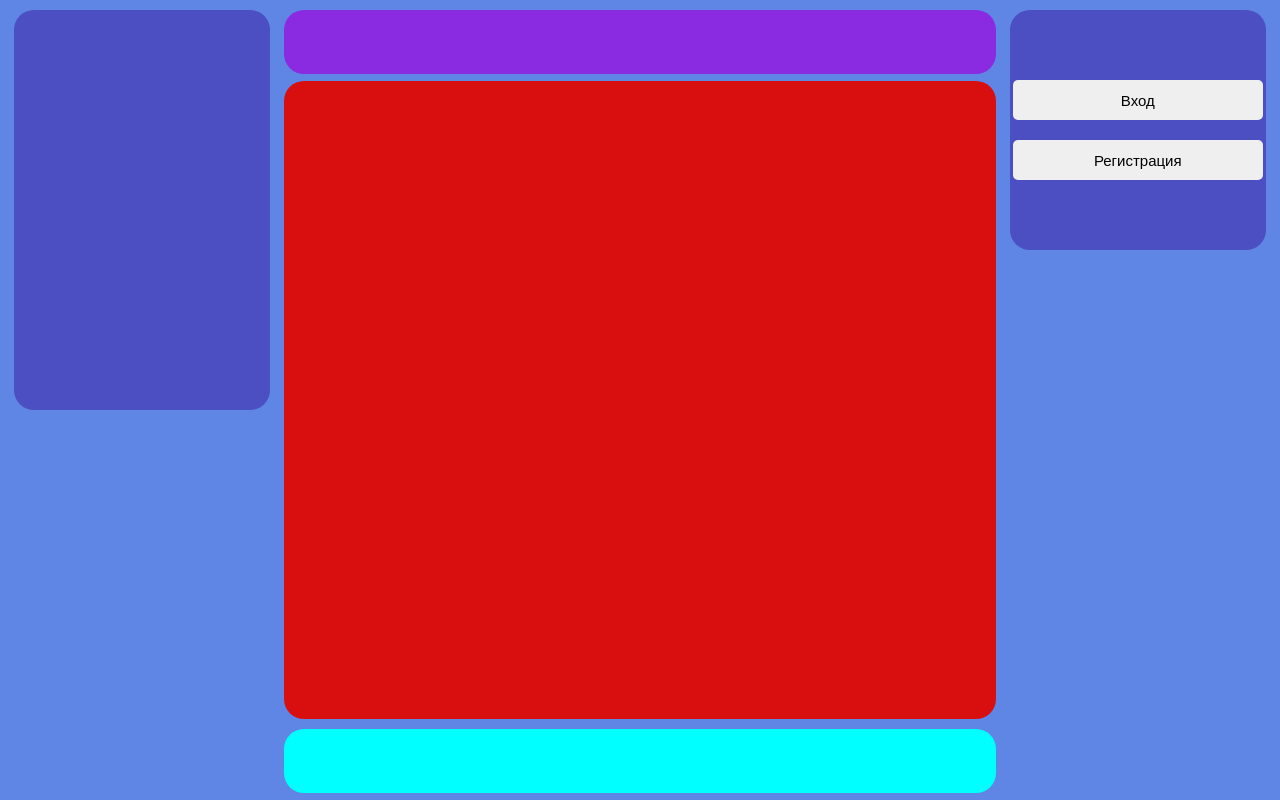
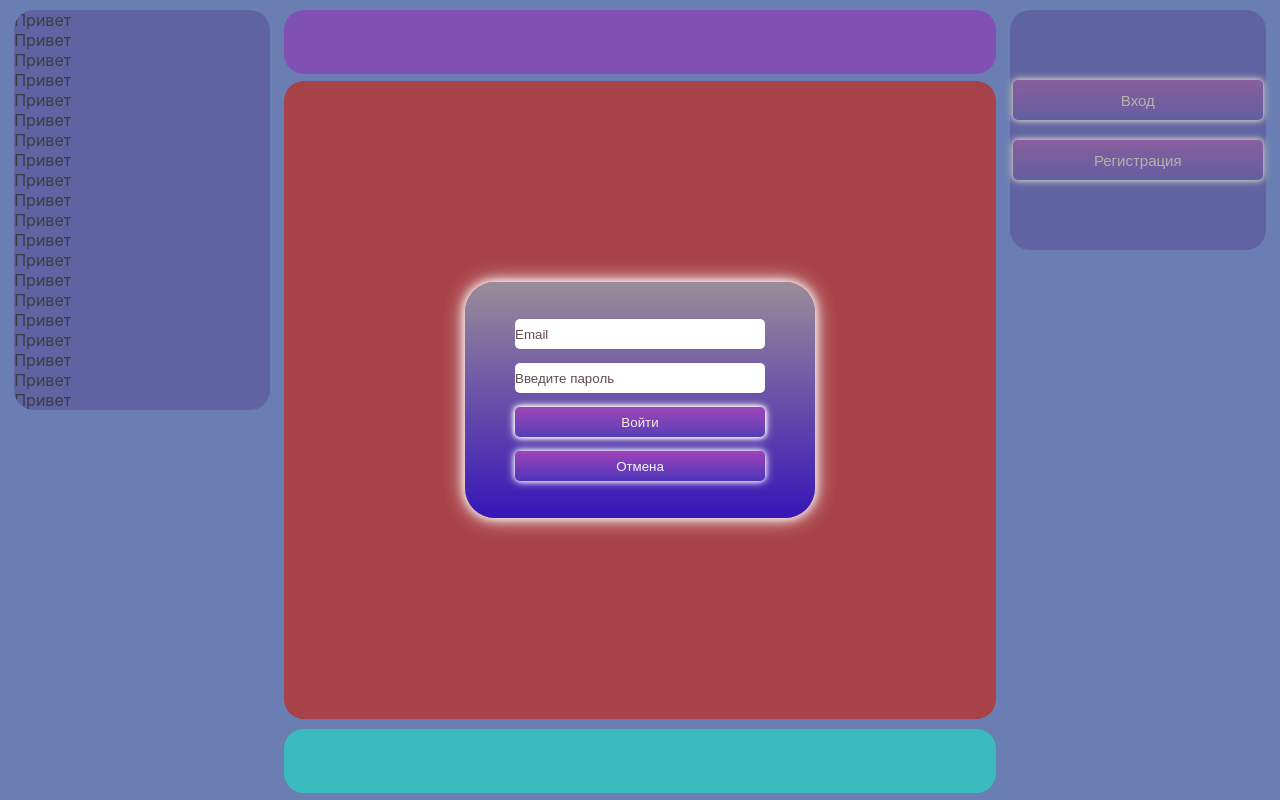
Before and after one commit to elitanima/online_store, a React (Create React App) app: page / in a window 1280 px wide. Both pictures are taken after a click on the button "Вход". Built offline with nearby package versions, Linux system fonts and the light colour scheme.

Commit message:
added modal_window autorization

```diff
--- a/src/App.js
+++ b/src/App.js
@@ -5,6 +5,7 @@ import { Main } from './components/Main/Main';
 import { Footer } from './components/Footer/Footer';
 import { Autorization } from './components/Autorization/Autorization';
 import { Promotion } from './components/Promotion/Promotion';
+
 // import { useState } from 'react';
 
 
--- /dev/null
+++ b/src/components/Authorization_window/Authorization_window.js
@@ -0,0 +1,21 @@
+
+import style from './style.module.css'
+
+
+export function Authorization_window({ setOpenAutorization_window }) {
+    console.log(setOpenAutorization_window)
+    return (
+        <div className={style.hidden} data-modal="id_modal_add_god">
+            <div className={style.end_modal_avtorization}>
+                <div className={style.modal}>
+                    <form className={style.form_avtorization} name="form_add_god" id="formAddGod">
+                        <input className={style.form_data} type="email" name="email" id="email" placeholder="Email"></input>
+                        <input className={style.form_data} type = "password" name="userPassword" id="userPassword" placeholder="Введите пароль" min="1"></input>
+                        <button className={style.form_data} data-btn="entry">Войти</button>
+                        <span className={style.form_data} data-btn="formAutorizationClose">Отмена</span>
+                    </form>
+                </div>
+            </div>
+        </div>
+    )
+}
--- /dev/null
+++ b/src/components/Authorization_window/style.module.css
@@ -0,0 +1,102 @@
+
+.end_modal_avtorization{
+    position: absolute;
+    display: flex;
+    justify-content: center;
+    align-items: center;
+    top: 0;
+    left: 0;
+    width: 100%;
+    height: 100%;
+    background-color: rgba(118, 121, 130, 0.5);
+    animation: show 1s ease;
+}
+
+.modal {
+    position: relative;
+    display: flex;
+    justify-content: center;
+    width: 350px;
+    height: auto;
+    background: linear-gradient( rgba(152, 149, 163, 0.9), rgba(41, 17, 197, 0.9));
+    box-shadow:
+        0 0 10px rgb(255, 255, 255),
+        0 0 20px rgb(255, 255, 255);
+    border-radius: 30px;
+    animation: show 1s ease;
+    color: aliceblue;
+}
+
+form {
+    display: flex;
+    flex-direction: column;
+    justify-content: center;
+    align-items: center;
+    margin: 30px;
+}
+
+.form_data {
+    width: 250px;
+    height: 30px;
+    margin: 7px;
+    border-radius: 5px;
+    padding: 0;
+    appearance: none;
+    outline:none;
+    border: none;
+}
+
+.form_data::placeholder {
+    color: rgb(98, 76, 76);
+}
+span {
+    display: flex;
+    justify-content: center;
+    align-items: center;
+    width: 150px;
+    height: 50px;
+    background: linear-gradient( rgba(167, 67, 187, 0.9), rgba(79, 62, 191, 0.5));
+    border-radius: 15px;
+    border: none;
+    outline: none;
+    appearance: none;
+    box-shadow:
+        0 0 5px rgb(255, 255, 255),
+        0 0 10px rgb(255, 255, 255);
+    margin: 10px;
+    font-size: 13.3px;
+    font-family: Arial, Helvetica, sans-serif;
+}
+
+span:active {
+    transform: scaleX(1.1);
+}
+span:hover {
+    transform: scale(103%)
+}
+
+/* Cтилизация кнопок */
+
+button {
+    width: 150px;
+    height: 50px;
+    background: linear-gradient( rgba(167, 67, 187, 0.9), rgba(79, 62, 191, 0.5));
+    border-radius: 15px;
+    border: none;
+    outline: none;
+    appearance: none;
+    box-shadow:
+    0 0 5px rgb(255, 255, 255),
+    0 0 10px rgb(255, 255, 255),
+    0 0 5px rgb(224, 216, 225);
+    /* margin: 10px; */
+    color: antiquewhite;
+}
+
+button:hover {
+    transform: scale(103%)
+}
+
+button:active {
+    transform: scaleX(1.1);
+}
--- a/src/components/Autorization/Autorization.js
+++ b/src/components/Autorization/Autorization.jsx
@@ -2,6 +2,7 @@ import { Button_autorization } from '../Button_autorization/Button_autorization'
 import style from './style.module.css'
 
 export function Autorization() {
+
     return (
         <footer className={style.autorization}>
         <Button_autorization />
--- a/src/components/Button_autorization/Button_autorization.jsx
+++ b/src/components/Button_autorization/Button_autorization.jsx
@@ -1,10 +1,31 @@
+import { Authorization_window } from '../Authorization_window/Authorization_window';
+import { useState } from 'react';
 import style from './style.module.css'
+import { Registration_window } from '../Registration_window/Registration_window';
 
-export function Button_autorization() {
+
+export function Button_autorization(){
+  const [openAutorization_window, setOpenAutorization_window] = useState();
+  const [openRegistration_window, setOpenRegistration_window] = useState();
+
+  let avtorizationModal;
+  let registrationModal;
+  if (openAutorization_window){
+    avtorizationModal = <Authorization_window />
+  }
+
+  if (openRegistration_window){
+    registrationModal = <Registration_window />
+  }
     return (
+      <>
+        {avtorizationModal}
         <div className={style.button_view}>
-          <button className={style.button}>Вход</button>
+          <button className={style.button} onClick={() => {
+                setOpenAutorization_window(!openAutorization_window);
+                }}>Вход</button>
           <button className={style.button}>Регистрация</button>
         </div>
+      </>
     )
-}
+  }
--- a/src/components/Promotion/Promotion.js
+++ b/src/components/Promotion/Promotion.js
@@ -2,8 +2,94 @@ import style from './style.module.css'
 
 export function Promotion() {
     return (
-        <footer className={style.promotion}>
-
-        </footer>
+        <div className={style.promotion}>
+           <div>
+            <a>Привет</a>
+           </div>
+           <div>
+            <a>Привет</a>
+           </div>
+           <div>
+            <a>Привет</a>
+           </div>
+           <div>
+            <a>Привет</a>
+           </div>
+           <div>
+            <a>Привет</a>
+           </div>
+           <div>
+            <a>Привет</a>
+           </div>
+           <div>
+            <a>Привет</a>
+           </div>
+           <div>
+            <a>Привет</a>
+           </div>
+           <div>
+            <a>Привет</a>
+           </div>
+           <div>
+            <a>Привет</a>
+           </div> <div>
+            <a>Привет</a>
+           </div>
+           <div>
+            <a>Привет</a>
+           </div>
+           <div>
+            <a>Привет</a>
+           </div>
+           <div>
+            <a>Привет</a>
+           </div>
+           <div>
+            <a>Привет</a>
+           </div> <div>
+            <a>Привет</a>
+           </div>
+           <div>
+            <a>Привет</a>
+           </div>
+           <div>
+            <a>Привет</a>
+           </div>
+           <div>
+            <a>Привет</a>
+           </div>
+           <div>
+            <a>Привет</a>
+           </div>
+           <div>
+            <a>Привет</a>
+           </div>
+           <div>
+            <a>Привет</a>
+           </div>
+           <div>
+            <a>Привет</a>
+           </div>
+           <div>
+            <a>Привет</a>
+           </div>
+           <div>
+            <a>Привет</a>
+           </div> <div>
+            <a>Привет</a>
+           </div>
+           <div>
+            <a>Привет</a>
+           </div>
+           <div>
+            <a>Привет</a>
+           </div>
+           <div>
+            <a>Привет</a>
+           </div>
+           <div>
+            <a>Привет</a>
+           </div>
+        </div>
     )
 }
--- a/src/components/Promotion/style.module.css
+++ b/src/components/Promotion/style.module.css
@@ -1,4 +1,5 @@
 .promotion {
+    overflow: scroll;
     background-color: rgb(75, 79, 193);
     margin-bottom: 10px;
     border-radius: 20px;
@@ -7,3 +8,8 @@
     margin-top: 10px;
 
 }
+
+::-webkit-scrollbar {
+    width: 0;
+    height: 0;
+}
--- /dev/null
+++ b/src/components/Registration_window/Registration_window.js
@@ -0,0 +1,20 @@
+import style from './style.module.css'
+
+
+export function Registration_window() {
+    return (
+        <div className={style.hidden} data-modal="id_modal_add_god">
+            <div className={style.end_modal_registration}>
+                <div className={style.modal}>
+                    <form className={style.form_avtorization} name="form_add_god" id="formAddGod">
+                        <input className={style.form_data} type="email" name="email" id="email" placeholder="Email"></input>
+                        <input className={style.form_data} type = "password" name="userPassword" id="userPassword" placeholder="Придумайте пароль" min="1"></input>
+                        <input className={style.form_data} type="text" name="group" id="group" placeholder="Группа"></input>
+                        <button className={style.form_data} data-btn="entry">Регистрация</button>
+                        <span className={style.form_data} data-btn="formAutorizationClose">Отмена</span>
+                    </form>
+                </div>
+            </div>
+        </div>
+    )
+}
--- /dev/null
+++ b/src/components/Registration_window/style.module.css
@@ -0,0 +1,102 @@
+
+.end_modal_registration{
+    position: absolute;
+    display: flex;
+    justify-content: center;
+    align-items: center;
+    top: 0;
+    left: 0;
+    width: 100%;
+    height: 100%;
+    background-color: rgba(118, 121, 130, 0.5);
+    animation: show 1s ease;
+}
+
+.modal {
+    position: relative;
+    display: flex;
+    justify-content: center;
+    width: 350px;
+    height: auto;
+    background: linear-gradient( rgba(152, 149, 163, 0.9), rgba(41, 17, 197, 0.9));
+    box-shadow:
+        0 0 10px rgb(255, 255, 255),
+        0 0 20px rgb(255, 255, 255);
+    border-radius: 30px;
+    animation: show 1s ease;
+    color: aliceblue;
+}
+
+form {
+    display: flex;
+    flex-direction: column;
+    justify-content: center;
+    align-items: center;
+    margin: 30px;
+}
+
+.form_data {
+    width: 250px;
+    height: 30px;
+    margin: 7px;
+    border-radius: 5px;
+    padding: 0;
+    appearance: none;
+    outline:none;
+    border: none;
+}
+
+.form_data::placeholder {
+    color: rgb(98, 76, 76);
+}
+span {
+    display: flex;
+    justify-content: center;
+    align-items: center;
+    width: 150px;
+    height: 50px;
+    background: linear-gradient( rgba(167, 67, 187, 0.9), rgba(79, 62, 191, 0.5));
+    border-radius: 15px;
+    border: none;
+    outline: none;
+    appearance: none;
+    box-shadow:
+        0 0 5px rgb(255, 255, 255),
+        0 0 10px rgb(255, 255, 255);
+    margin: 10px;
+    font-size: 13.3px;
+    font-family: Arial, Helvetica, sans-serif;
+}
+
+span:active {
+    transform: scaleX(1.1);
+}
+span:hover {
+    transform: scale(103%)
+}
+
+/* Cтилизация кнопок */
+
+button {
+    width: 150px;
+    height: 50px;
+    background: linear-gradient( rgba(167, 67, 187, 0.9), rgba(79, 62, 191, 0.5));
+    border-radius: 15px;
+    border: none;
+    outline: none;
+    appearance: none;
+    box-shadow:
+    0 0 5px rgb(255, 255, 255),
+    0 0 10px rgb(255, 255, 255),
+    0 0 5px rgb(224, 216, 225);
+    /* margin: 10px; */
+    color: antiquewhite;
+}
+
+button:hover {
+    transform: scale(103%)
+}
+
+button:active {
+    transform: scaleX(1.1);
+}
```
